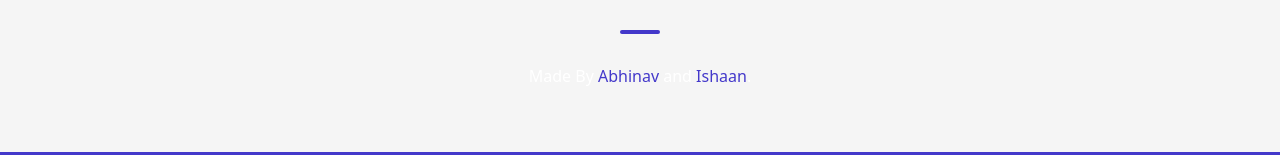
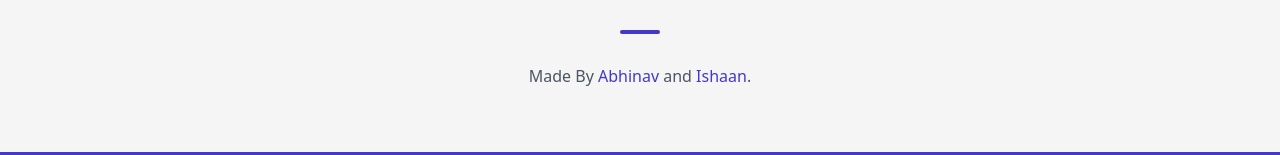
Before and after one commit to IshaanAdarsh/ezmail, a SvelteKit app: page / in a window 1280 px wide. Shown: the part 327-482 px from the top of the page. Built offline with nearby package versions, Linux system fonts and the light colour scheme.

Commit message:
enhanced footer section

```diff
--- a/src/routes/+layout.svelte
+++ b/src/routes/+layout.svelte
@@ -308,7 +308,7 @@
      <br>
       <span class="inline-block h-1 w-10 rounded bg-primary-700 mt-8 mb-6"></span>
      <br>
-    <span class="text-white">Made By <a href="https://www.github.com/nown1ne" class="text-primary-700">Abhinav</a> and
+    <span class="text-gray-600 dark:text-gray-400">Made By <a href="https://www.github.com/nown1ne" class="text-primary-700">Abhinav</a> and
     <a href="https://github.com/IshaanAdarsh" class="text-primary-700">Ishaan</a>.</span>
     </div>
   </div>
```
